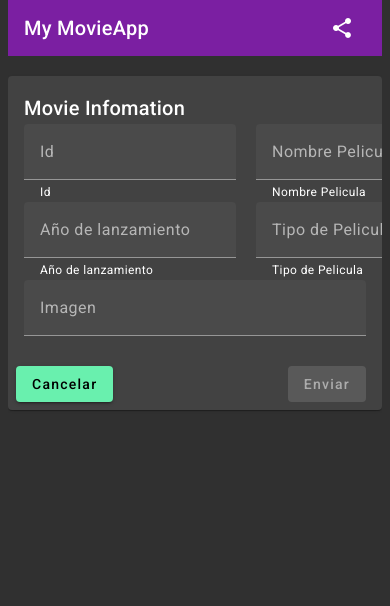
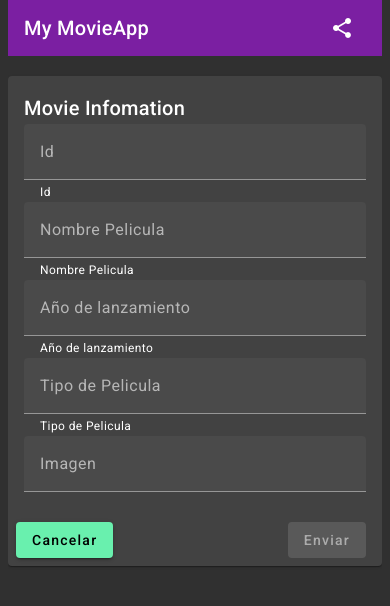
Before and after one commit to yamillanz/movie-app, an Angular app: page /movies/1 in a window 390 px wide. Shown: the top 606 px of the page. Built offline with nearby package versions, Linux system fonts and the light colour scheme; no server answers.

Commit message:
responsive form

```diff
--- a/package.json
+++ b/package.json
@@ -15,6 +15,7 @@
     "@angular/common": "^17.1.0",
     "@angular/compiler": "^17.1.0",
     "@angular/core": "^17.1.0",
+    "@angular/flex-layout": "^15.0.0-beta.42",
     "@angular/forms": "^17.1.0",
     "@angular/material": "^17.1.1",
     "@angular/platform-browser": "^17.1.0",
--- a/src/app/app.component.ts
+++ b/src/app/app.component.ts
@@ -1,5 +1,6 @@
 import { CommonModule } from '@angular/common';
 import { Component } from '@angular/core';
+import { FlexLayoutModule } from '@angular/flex-layout';
 import { RouterOutlet } from '@angular/router';
 
 @Component({
--- a/src/app/movies/movie-detail/movie-detail.component.html
+++ b/src/app/movies/movie-detail/movie-detail.component.html
@@ -4,20 +4,19 @@
       <mat-card-title>Movie Infomation</mat-card-title>
     </mat-card-header>
     <mat-card-content>
-      <div class="row">
-        <div class="col">
+      <div class="row" fxLayout="row" fxLayout.lt-sm="column">
+        <div class="col" fxFlex="50" fxFlex.lt-sm="100" class="full-width mr-5">
           <mat-form-field class="full-width">
             <mat-hint align="start">Id</mat-hint>
-            <input matInput placeholder="Id" formControlName="id">
+            <input matInput placeholder="Id" formControlName="id" class="full-width">
             @if (movieForm.controls['id'].hasError('required')) {
             <mat-error>Id is <strong>required</strong></mat-error>
             }
           </mat-form-field>
         </div>
-        <div class="col">
+        <div class="col" fxFlex="50" fxFlex.lt-sm="100">
           <mat-form-field class="full-width">
             <mat-hint align="start">Nombre Pelicula</mat-hint>
-
             <input matInput placeholder="Nombre Pelicula" formControlName="titleText">
             @if (movieForm.controls['titleText'].hasError('required')) {
             <mat-error>Name is <strong>required</strong></mat-error>
@@ -26,8 +25,8 @@
         </div>
       </div>
 
-      <div class="row">
-        <div class="col">
+      <div class="row" fxLayout="row" fxLayout.lt-sm="column">
+        <div class="col" fxFlex="50" fxFlex.lt-sm="100" class="full-width mr-5">
           <mat-form-field class="full-width">
             <mat-hint align="start">Año de lanzamiento</mat-hint>
 
@@ -36,10 +35,10 @@
             <!-- <mat-hint align="end">100 / 5</mat-hint> -->
           </mat-form-field>
         </div>
-        <div class="col">
+        <div class="col" fxFlex="50" fxFlex.lt-sm="100">
           <mat-form-field class="full-width">
             <mat-hint align="start">Tipo de Pelicula</mat-hint>
-            <input matInput placeholder="Tipo de Pelicula" formControlName="titleType">
+            <input matInput placeholder="Tipo de Pelicula" formControlName="titleType" class="">
           </mat-form-field>
         </div>
       </div>
--- a/src/app/movies/movie-detail/movie-detail.component.ts
+++ b/src/app/movies/movie-detail/movie-detail.component.ts
@@ -16,6 +16,7 @@ import { MatCardModule } from '@angular/material/card';
 import { MovieDTO } from '../models/movies';
 import { ActivatedRoute, Router } from '@angular/router';
 import { MoviesApiService } from '../services/movies-api.service';
+import { FlexLayoutModule } from '@angular/flex-layout';
 
 @Component({
   selector: 'app-movie-detail',
@@ -29,6 +30,7 @@ import { MoviesApiService } from '../services/movies-api.service';
     MatRadioModule,
     MatCardModule,
     ReactiveFormsModule,
+    FlexLayoutModule
   ],
 })
 export class MovieDetailComponent implements OnInit {
```
Also changed, not shown: 1 other file (tests, documents, lock files or other folders).
